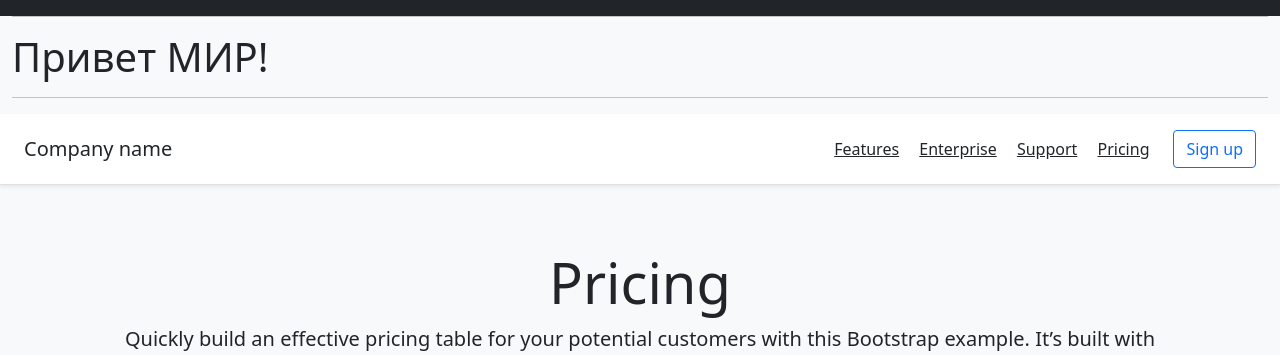
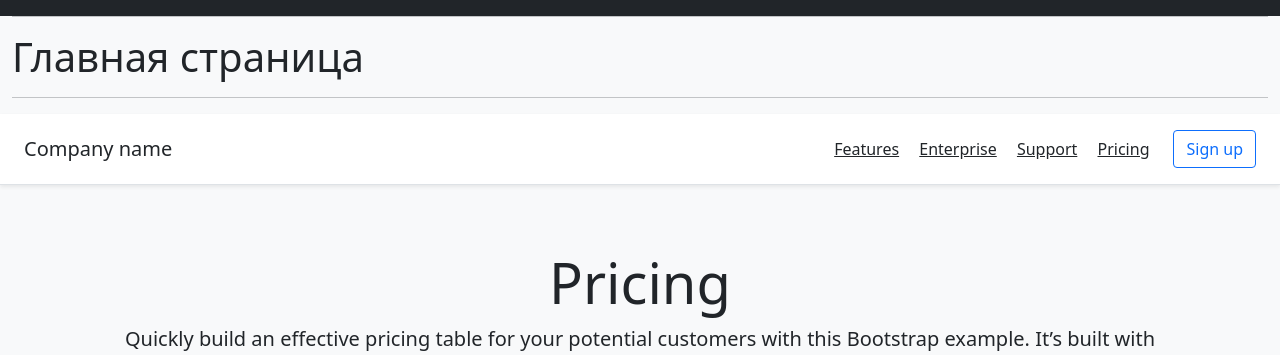
Before and after one commit to bogdandrienko/chrysotile-minerals, a Django app: page / in a window 1280 px wide. Shown: the part 92-447 px from the top of the page. Run offline with Django 3.2, Linux system fonts and the light colour scheme; some libraries are stand-ins or nearby versions.

Commit message:
Update home.html

```diff
--- a/templates/home.html
+++ b/templates/home.html
@@ -19,7 +19,7 @@
 {% block main %}
 <div class="container-fluid">
   <hr>
-  <h1>Привет МИР!</h1>
+  <h1>Главная страница</h1>
   <hr>
 </div>
 <header class="d-flex flex-column flex-md-row align-items-center p-3 px-md-4 mb-3 bg-white border-bottom shadow-sm">
```
